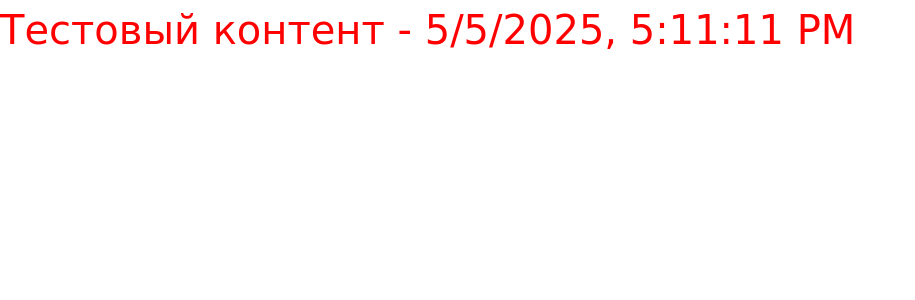
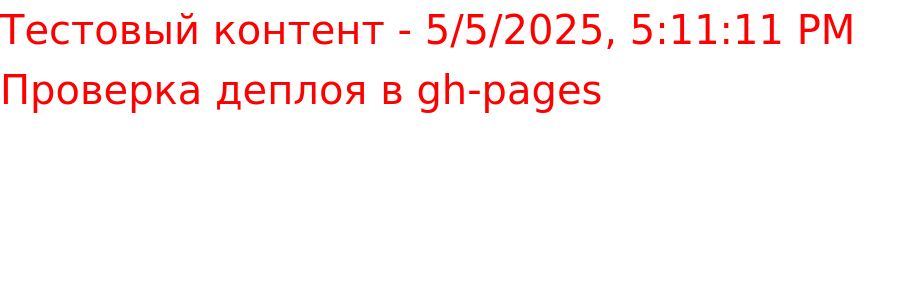
Before and after one commit to M1ndRush/KidGamesKZ, a React (Vite) app: page / in a window 1280 px wide. Shown: the top 300 px of the page, without its empty margins (0-915 px from the left). Built offline with nearby package versions, Linux system fonts and the light colour scheme.

Commit message:
Тест деплоя в gh-pages

```diff
--- a/src/App.tsx
+++ b/src/App.tsx
@@ -3,6 +3,8 @@
 function App() {
   return <div style={{ color: 'red', fontSize: 40 }}>
     Тестовый контент - {new Date().toLocaleString()}
+    <br />
+    Проверка деплоя в gh-pages
   </div>;
 }
 
```
